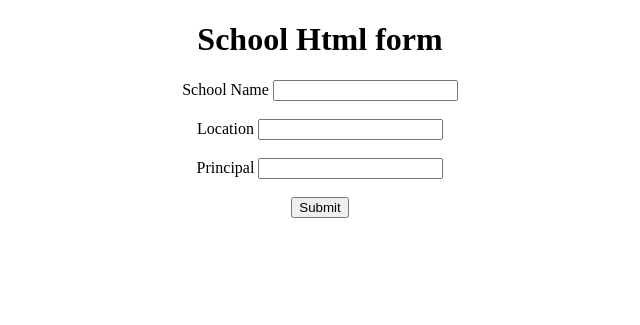
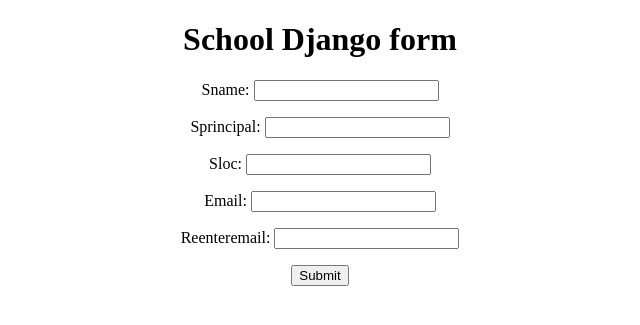
Before and after one commit to Banita-12/htmlForms, a Django app: page /create_school/ in a window 1280 px wide. Shown: the top 325 px of the page, without its empty margins (320-960 px from the left). Run offline with Django 4.2, Linux system fonts and the light colour scheme.

Commit message:
first commit

```diff
--- /dev/null
+++ b/app/forms.py
@@ -0,0 +1,22 @@
+from django import forms
+
+def validate_for_a(data):
+    if data.lower().startswith('a'):
+        raise forms.ValidationError('started with a')
+
+def validate_for_len(data):
+    if len(data)<5:
+        raise forms.ValidationError('len is < 5')
+
+class SchoolForm(forms.Form):
+    sname=forms.CharField(validators=[validate_for_a,validate_for_len])
+    sprincipal=forms.CharField(validators=[validate_for_a])
+    sloc=forms.CharField()
+    email=forms.EmailField()
+    reenteremail=forms.EmailField()
+
+    def clean(self):
+        e=self.cleaned_data['email']
+        re=self.cleaned_data['reenteremail']
+        if e!=re:
+            raise forms.ValidationError('Email not matched')
--- a/app/models.py
+++ b/app/models.py
@@ -5,6 +5,8 @@
     sname=models.CharField(max_length=100,primary_key=True)
     sloc=models.CharField(max_length=100)
     sprincipal=models.CharField(max_length=100)
+    email=models.EmailField(default='abc@gmail.com')
+    reenteremail=models.EmailField(default='abc@gmail.com')
 
     def __str__(self):
         return self.sname
--- a/app/views.py
+++ b/app/views.py
@@ -1,6 +1,7 @@
 from django.shortcuts import render
 from django.http import HttpResponse
 from app.models import *
+from app.forms import *
 
 # Create your views here.
 def htmlforms(request):
@@ -12,13 +13,20 @@
 
 
 def create_school(request):
-    if request.method=="POST":
-        sn=request.POST['sn']
-        sl=request.POST['sl']
-        sp=request.POST.get('sp')
+    ESFO=SchoolForm()
+    d={'ESFO':ESFO}
 
-        SO=School.objects.get_or_create(sname=sn,sloc=sl,sprincipal=sp)[0]
-        SO.save()
-
-        return HttpResponse('School data is inserted')
-    return render(request,'create_school.html')
+    if request.method=='POST':
+        SFDO=SchoolForm(request.POST)
+        if SFDO.is_valid():
+            sn=SFDO.cleaned_data['sname']
+            sp=SFDO.cleaned_data['sprincipal']
+            sl=SFDO.cleaned_data['sloc']
+            e=SFDO.cleaned_data['email']
+            r=SFDO.cleaned_data['reenteremail']
+            SO=School.objects.get_or_create(sname=sn,sprincipal=sp,sloc=sl,email=e,reenteremail=r)[0]
+            SO.save()
+            return HttpResponse('School is created')
+        else:
+            return HttpResponse('invalid data')
+    return render(request,'create_school.html',d)
--- a/templates/create_school.html
+++ b/templates/create_school.html
@@ -7,22 +7,14 @@
 </head>
 <body>
     <center>
-        <h1>School Html form</h1>
+        <h1>School Django form</h1>
 
         <form method="POST">
             {% csrf_token %}
 
-            <label for="sn">School Name</label>
-            <input type="text" name="sn" id="sn"><br><br>
-
-            <label for="sl">Location</label>
-            <input type="text" name="sl" id="sl"><br><br>
-
-            <label for="sp">Principal</label>
-            <input type="text" name="sp" id="sp"><br><br>
+            {{ESFO.as_p}}
 
             <input type="submit">
-
 
         </form>
     </center>
```
Also changed, not shown: app/migrations/0002_school_email_school_reenteremail.py (added), db.sqlite3.
